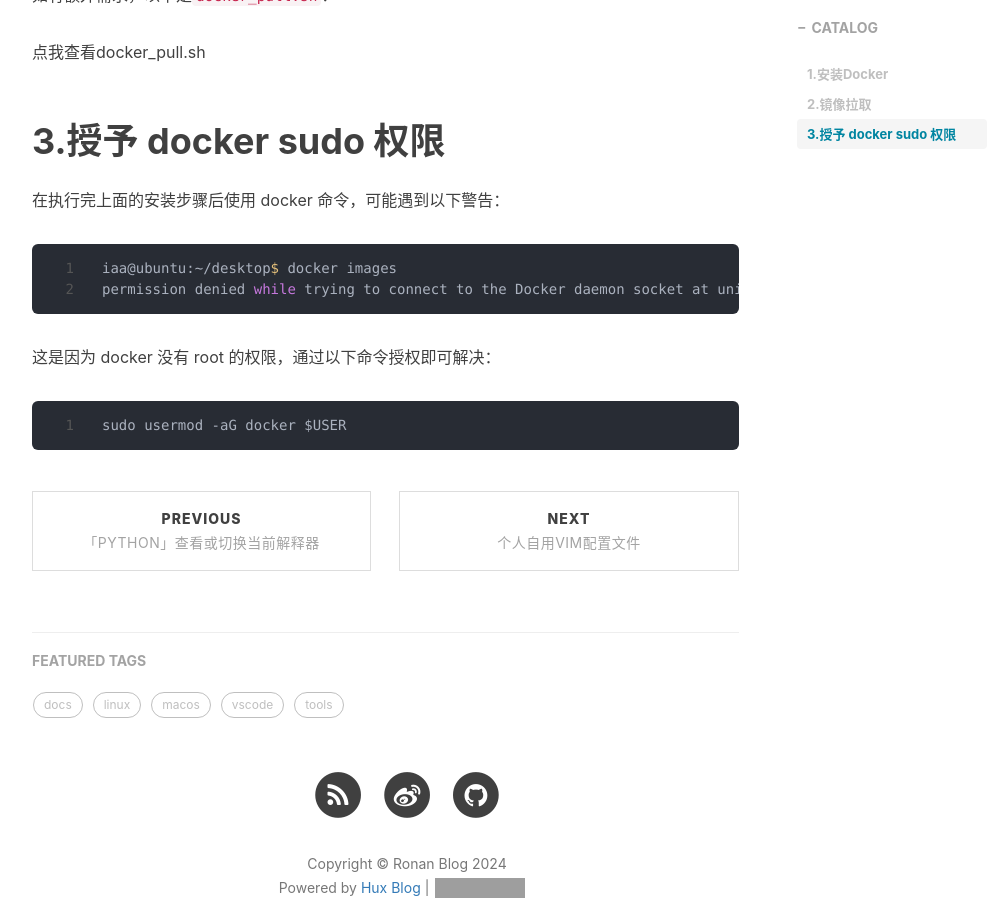
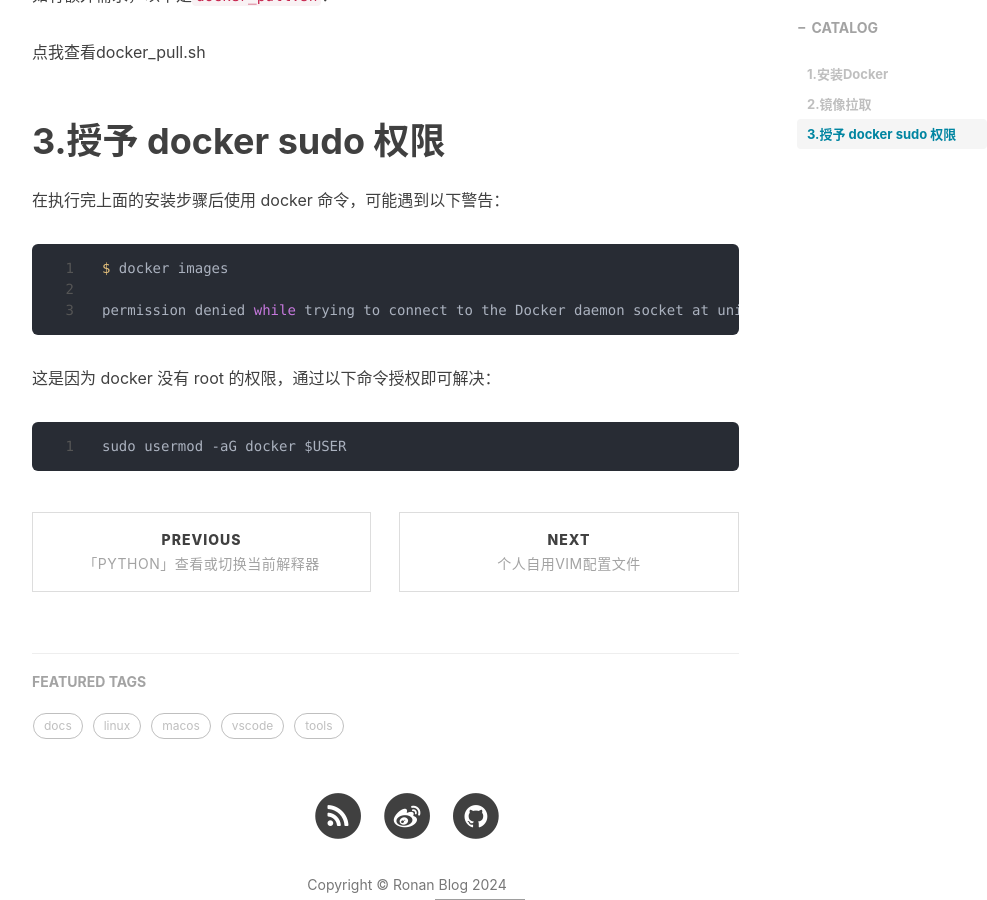
Before and after one commit to EchoZap/Huxpro_Blog, a Jekyll site: the page built from _posts/2024-09-02-「国内解决方法」linux安装docker.md, in a window 1280 px wide and 900 px high, scrolled down 1051 px. Shown: the whole window, without its empty margins (233-1220 px from the left). Built offline with Jekyll 4.4.1, drawn with Linux system fonts in a browser that asks for light colours; nearby versions of some CDN libraries; comment, search, counter and statistics services are not loaded; grey boxes are pictures that could not be loaded.

Commit message:
Update 2024-09-02-「国内解决方法」linux安装docker.md

````diff
--- a/_posts/2024-09-02-「国内解决方法」linux安装docker.md
+++ b/_posts/2024-09-02-「国内解决方法」linux安装docker.md
@@ -39,7 +39,6 @@
     <summary>点我查看docker_pull.sh</summary>
     <pre><code>
 
-```zsh
 #!/bin/bash
 # shellcheck shell=bash
 # shellcheck disable=SC2086
@@ -183,7 +182,6 @@
     done
     docker_pull "${pull_img}"
 fi
-```
 </code></pre>
 </details>
 
@@ -192,7 +190,8 @@
 在执行完上面的安装步骤后使用 docker 命令，可能遇到以下警告：
 
 ```bash
-iaa@ubuntu:~/desktop$ docker images
+$ docker images
+
 permission denied while trying to connect to the Docker daemon socket at unix:///var/run/docker.sock: Head "http://%2Fvar%2Frun%2Fdocker.sock/_ping": dial unix /var/run/docker.sock: connect: permission denied
 ```
 
````
